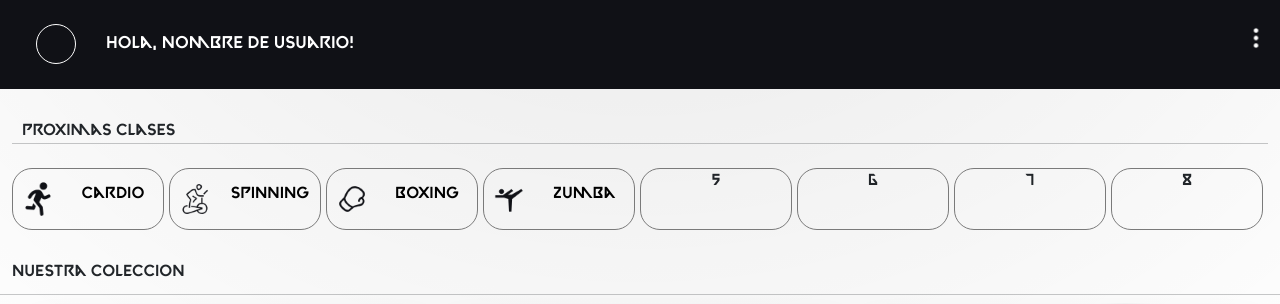
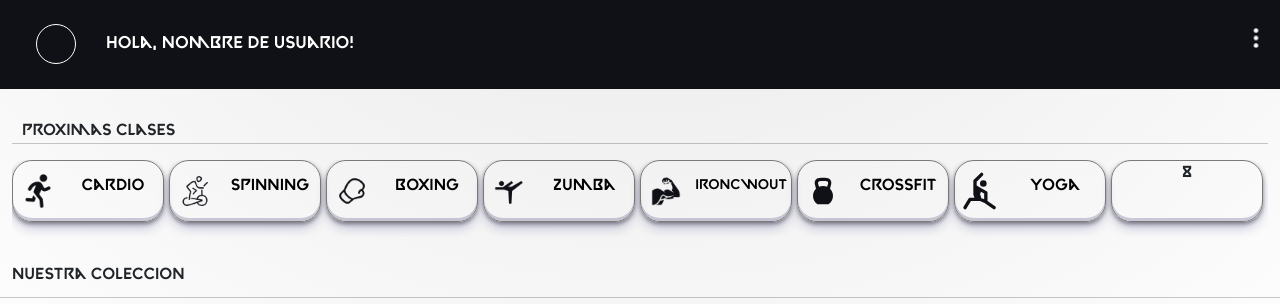
Before and after one commit to Kingroyers/PROYECTOAPP, a PHP site: page /dashboard.html in a window 1280 px wide. Shown: the top 304 px of the page. Run offline with PHP 8.4, Linux system fonts and the light colour scheme.

Commit message:
actualizacion

```diff
--- a/dashboard.html
+++ b/dashboard.html
@@ -42,9 +42,9 @@
                 <div class="row d-flex justify-content-center align-content-center" style=" margin-top: 0; padding: 0 0 10px 0;">
 
                     <!------------------------------------------------------------------------------->
-                    <div class="container-fluid mt-4 w-100 w-sm-100">
+                    <div class="container-fluid m-3 w-100 w-sm-100">
 
-                        <div class="wrapper d-flex" style="max-height: 120px;  overflow-x: auto;">
+                        <div class="wrapper d-flex" style="max-height: 120px;  overflow-x: auto; height: 77px;">
 
 
                            <a href="#" style="text-decoration: none; color: #000;"><div class="custom-proximas-clases item">
@@ -115,12 +115,57 @@
 
 
                             </div></a>
-                            <div class="custom-proximas-clases item">
-                                5</div>
-                            <div class="custom-proximas-clases item">
-                                6</div>
-                            <div class="custom-proximas-clases item">
-                                7</div>
+
+                            <a href="#" style="text-decoration: none; color: #000;"><div class="custom-proximas-clases item">
+
+                                <div class="row" style=" width: 100%;">
+
+                                    <div class="col-4"  style="display: flex; padding: 0; justify-content: center; align-items: center;">
+                                        <img src="img/Icons-Biceps.png" alt="icons-running" width="30px" height="30px">
+                                    </div>
+
+                                    <div class="col-8" style="display: flex; justify-content: center; align-items: center;">
+                                        <h6 style="font-size: 14px;">IronCWout</h6>
+
+                                    </div>
+
+                                </div>
+
+                            </div></a>
+
+                            <a href="#" style="text-decoration: none; color: #000;"><div class="custom-proximas-clases item">
+
+                                <div class="row" style=" width: 100%;">
+
+                                    <div class="col-4"  style="display: flex; padding: 0; justify-content: center; align-items: center;">
+                                        <img src="img/icons-peso-rusa.png" alt="icons-running" width="40px" height="40px">
+                                    </div>
+
+                                    <div class="col-8" style="display: flex; justify-content: center; align-items: center;">
+                                        <h6>CrossFit</h6>
+
+                                    </div>
+
+                                </div>
+
+                            </div></a>
+
+                            <a href="#" style="text-decoration: none; color: #000;"><div class="custom-proximas-clases item">
+
+                                <div class="row" style=" width: 100%;">
+
+                                    <div class="col-4"  style="display: flex; padding: 0; justify-content: center; align-items: center;">
+                                        <img src="img/Icons-Yoga.png" alt="icons-running" width="40px" height="40px">
+                                    </div>
+
+                                    <div class="col-8" style="display: flex; justify-content: center; align-items: center;">
+                                        <h6>Yoga</h6>
+
+                                    </div>
+
+                                </div>
+
+                            </div></a>
                             <div class="custom-proximas-clases item">
                                 8</div>
 
@@ -128,7 +173,7 @@
                     </div>
                     <!-------------------------------------------------------------------------------->
 
-                    <p style="margin: 30px 0 10px 0;" >Nuestra coleccion</p>
+                    <p style="margin: 10px 0 10px 0;" >Nuestra coleccion</p>
                     <hr>
 
                     <div class="row" style="padding: 1em; justify-self: center; ">
--- a/estilos.css
+++ b/estilos.css
@@ -82,7 +82,7 @@ body {
 
 .custom-navbar {
   background: rgba(241, 240, 240, 0.11);
-
+  z-index: 10000;
   backdrop-filter: blur(20.5px);
   -webkit-backdrop-filter: blur(30.5px);
   border-radius: 10px;
@@ -139,6 +139,7 @@ body {
   justify-content: center;
   border-radius: 20px;
   border: 1px solid #7a7a7a;
+  box-shadow: rgba(0, 0, 0, 0.4) 0px 2px 4px, rgba(13, 12, 110, 0.3) 0px 7px 13px -3px, rgba(16, 9, 83, 0.2) 0px -3px 0px inset;
 }
 
 .custom-entrenadores{
```
Also changed, not shown: img/Icons-Biceps.png (added), img/Icons-Yoga.png (added), img/icons-peso-rusa.png (added).
